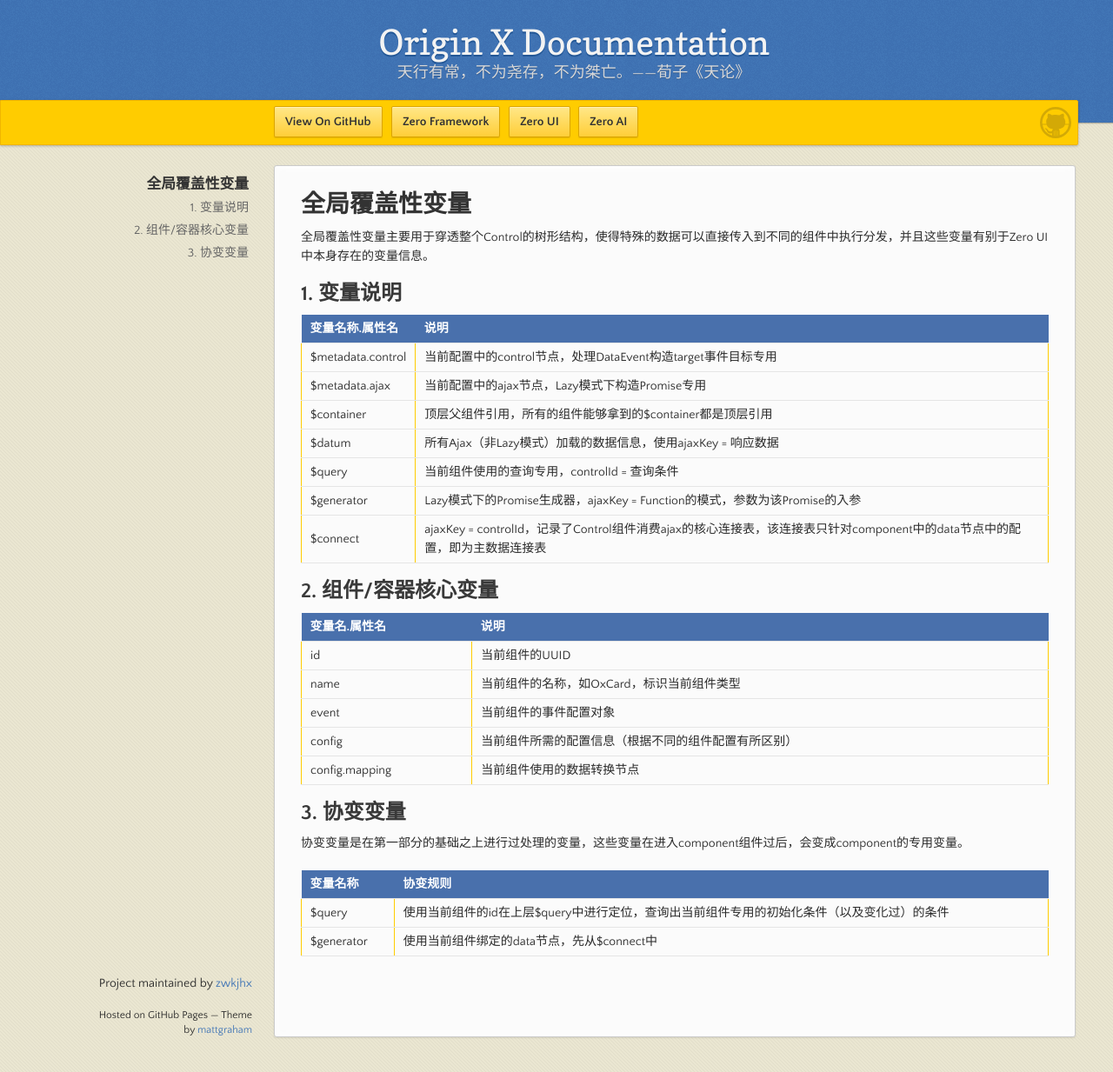
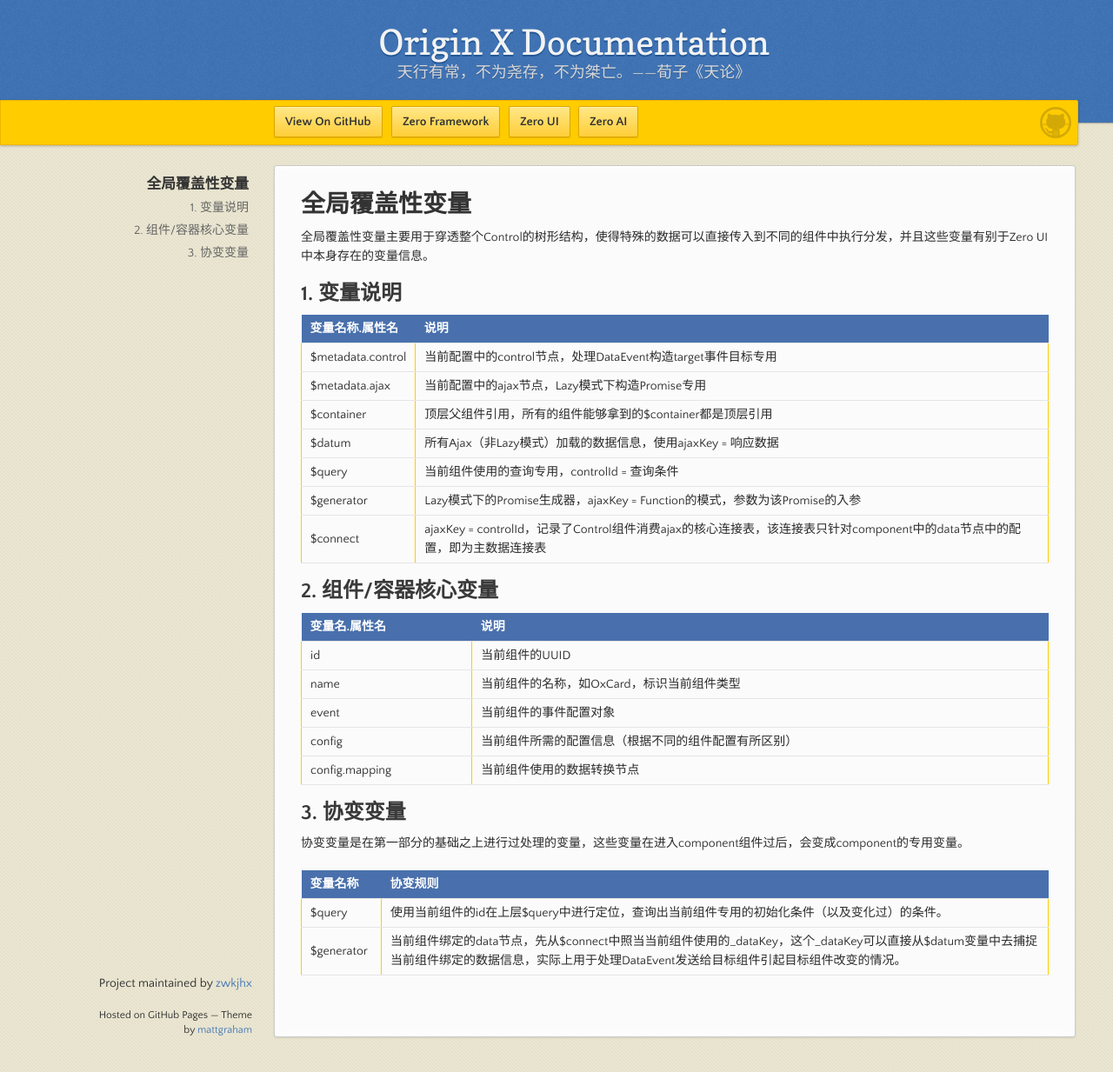
Before and after one commit to zwkjhx/ox-doc, a Jekyll site: the page built from specification/3-origin-xgui-fan/spo-016-quan-ju-fu-gai-xing-bian-liang.md, in a window 1280 px wide and 1233 px high. Shown: the whole window at 87% size. Built offline with Jekyll 4.4.1, drawn with Linux system fonts in a browser that asks for light colours; our own code applies the rules of GitHub Pages for plain Markdown files.

Commit message:
Updates specification/3-origin-xgui-fan/spo-016-quan-ju-fu-gai-xing-bian-liang.md
Auto commit by GitBook Editor

```diff
--- a/specification/3-origin-xgui-fan/spo-016-quan-ju-fu-gai-xing-bian-liang.md
+++ b/specification/3-origin-xgui-fan/spo-016-quan-ju-fu-gai-xing-bian-liang.md
@@ -30,5 +30,5 @@
 
 | 变量名称 | 协变规则 |
 | :--- | :--- |
-| $query | 使用当前组件的id在上层$query中进行定位，查询出当前组件专用的初始化条件（以及变化过）的条件 |
-| $generator | 使用当前组件绑定的data节点，先从$connect中 |
+| $query | 使用当前组件的id在上层$query中进行定位，查询出当前组件专用的初始化条件（以及变化过）的条件。 |
+| $generator | 当前组件绑定的data节点，先从$connect中照当当前组件使用的\_dataKey，这个\_dataKey可以直接从$datum变量中去捕捉当前组件绑定的数据信息，实际上用于处理DataEvent发送给目标组件引起目标组件改变的情况。 |
```
